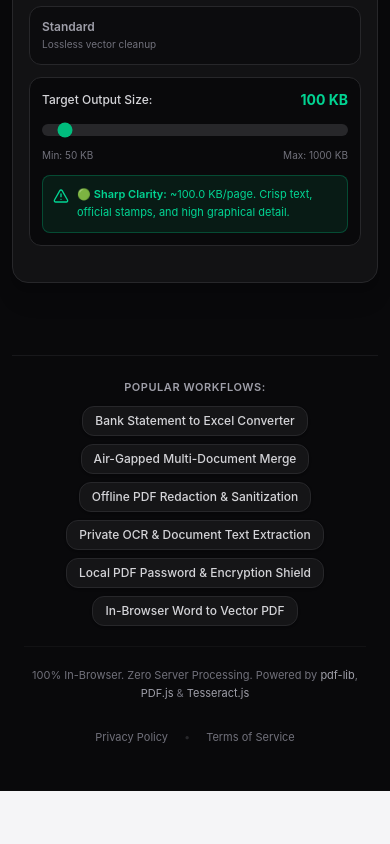
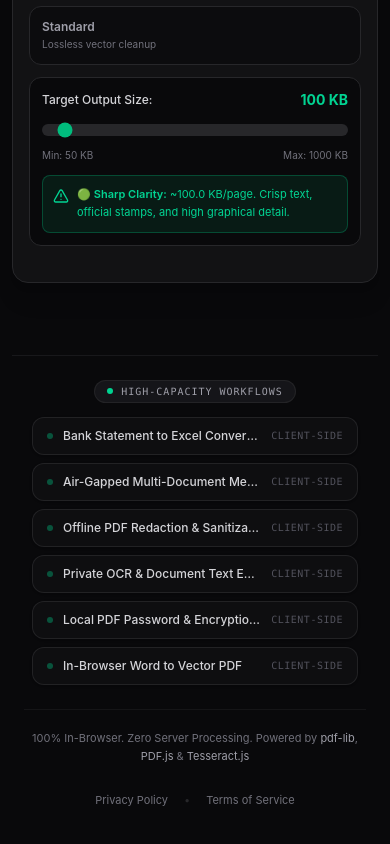
Before and after one commit to aniketgawandew65-pdf/privacy-pdf, a React (Vite) app: page / in a window 390 px wide. Shown: the part 1994-2838 px from the top of the page. Before the commit the page ends 2785 px from the top, so only its background shows below. Built offline with nearby package versions, Linux system fonts and the light colour scheme.

Commit message:
Design(workflows): upgrade footer tags to high-end responsive micro-card grid

```diff
--- a/src/App.tsx
+++ b/src/App.tsx
@@ -579,18 +579,28 @@ export default function App() {
 
       {/* Footer */}
       <footer className="w-full max-w-5xl mx-auto mt-12 sm:mt-20 px-3 sm:px-6 py-6 sm:py-8 border-t border-zinc-900 flex flex-col gap-5 sm:gap-6 text-xs text-zinc-500">
-        <div className="flex flex-col items-center justify-center gap-3 pb-5 sm:pb-6 border-b border-zinc-900/60 text-center">
-          <span className="font-semibold text-zinc-400 text-[11px] uppercase tracking-wider">
-            Popular Workflows:
-          </span>
-          <div className="flex flex-wrap items-center justify-center gap-2 max-w-3xl">
+        <div className="flex flex-col items-center justify-center gap-3.5 pb-6 border-b border-zinc-900/80 w-full text-center">
+          <div className="inline-flex items-center gap-2 px-3 py-1 rounded-full bg-zinc-900/90 border border-zinc-800/80 text-[10px] font-mono uppercase tracking-widest text-zinc-400">
+            <span className="w-1.5 h-1.5 rounded-full bg-emerald-400 animate-pulse" />
+            <span>High-Capacity Workflows</span>
+          </div>
+
+          <div className="grid grid-cols-1 sm:grid-cols-2 lg:grid-cols-3 gap-2 sm:gap-2.5 w-full max-w-4xl px-2">
             {activeWorkflows.map((item, idx) => (
-              <span
+              <div
                 key={idx}
-                className="px-3 py-1.5 rounded-xl bg-zinc-900/80 border border-zinc-800 text-xs text-zinc-300 font-medium hover:border-zinc-700 hover:text-white transition shadow-sm select-none cursor-default"
+                className="group relative flex items-center justify-between gap-2.5 px-3.5 py-2.5 rounded-xl bg-zinc-900/40 hover:bg-zinc-900/80 border border-zinc-800/80 hover:border-emerald-500/30 transition-all duration-200 shadow-sm text-left select-none"
               >
-                {item}
-              </span>
+                <div className="flex items-center gap-2.5 min-w-0">
+                  <span className="w-1.5 h-1.5 rounded-full bg-emerald-500/40 group-hover:bg-emerald-400 group-hover:shadow-[0_0_8px_rgba(52,211,153,0.8)] transition-all shrink-0" />
+                  <span className="text-xs font-medium text-zinc-300 group-hover:text-white transition-colors truncate">
+                    {item}
+                  </span>
+                </div>
+                <span className="text-[10px] font-mono text-zinc-600 group-hover:text-emerald-400/80 transition-colors uppercase tracking-wider shrink-0">
+                  Client-side
+                </span>
+              </div>
             ))}
           </div>
         </div>
```
